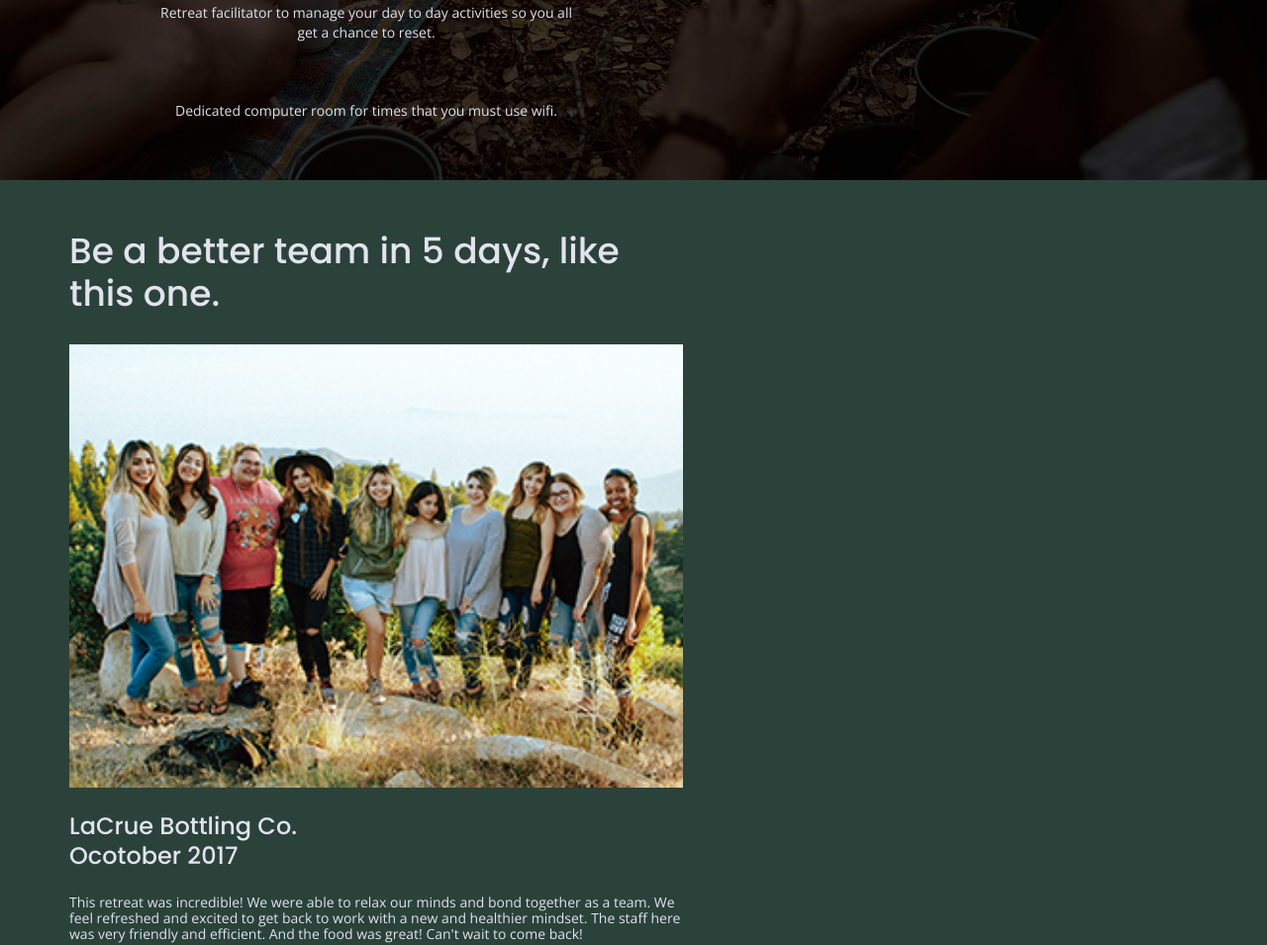
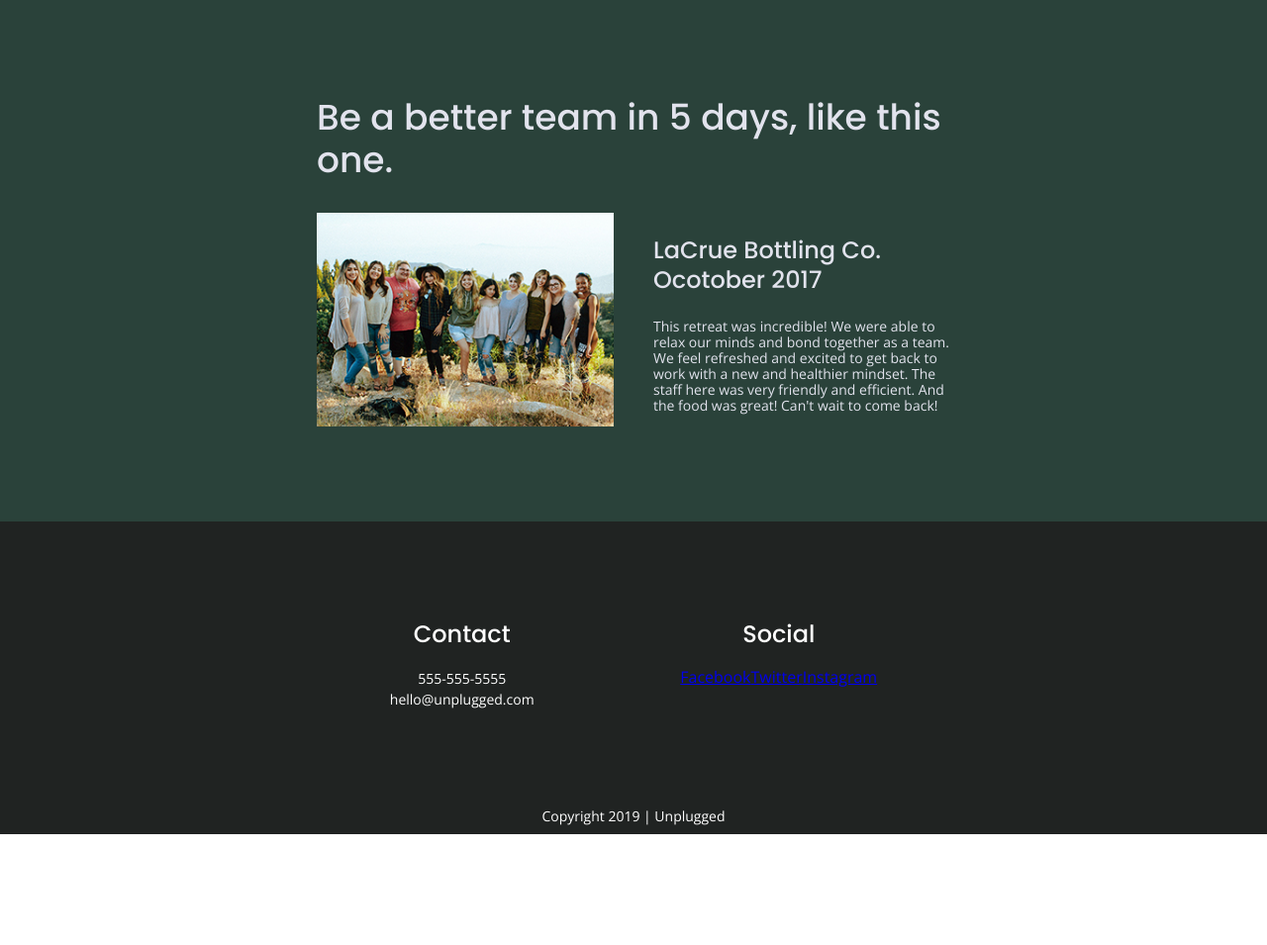
Before and after one commit to madelinekreiff/unplugged-retreat, a website built with Parcel: page index.html in a window 1280 px wide. Shown: the part 1434-2389 px from the top of the page at 99% size. After the commit the page ends 2277 px from the top, so only its background shows below. Built offline with nearby package versions, Linux system fonts and the light colour scheme.

Commit message:
Tablet styles for homepage complete

```diff
--- a/css/main.css
+++ b/css/main.css
@@ -226,7 +226,7 @@ footer p {
   font-weight: 500;
   line-height: 1.2em;
   margin: 0;
-  padding: 50px 0 0 20px;
+  padding: 50px 0;
 }
 
 /* Newsletter */
@@ -283,16 +283,20 @@ footer p {
   margin: 0;
 }
 .features {
+  align-items: center;
   background: url('../img/features-background.jpg') center no-repeat #333;
   background-size: cover;
   color: #e1e2ea;
+  display: flex;
+  flex-flow: row wrap;
+  justify-content: center;
 }
 .features h2 {
   font-family: 'Poppins', sans-serif;
   font-size: 1.875em;
   font-weight: 500;
   line-height: 1.2em;
-  margin: 50px 0 30px 20px;
+  margin: 50px 0 30px 0;
 }
 .features-items {
   align-items: center;
@@ -313,7 +317,11 @@ footer p {
 
 /* Reviews */
 .reviews {
+  align-items: center;
   background-color: #2a423a;
+  display: flex;
+  flex-flow: row wrap;
+  justify-content: center;
 }
 .reviews .content-wrapper {
   padding-bottom: 45px;
@@ -322,24 +330,28 @@ footer p {
   font-family: 'Poppins', sans-serif;
   font-size: 1.875em;
   font-weight: 500;
-  margin: 50px 0 30px 20px;
+  margin: 50px 0 30px 0;
 }
 .reviews-img {
-  margin: 0 0 0 20px;
+  margin: 0;
 }
 .reviews-img img {
   width: 100%;
+}
+.reviews-2017 {
+  align-items: center;
+  display: flex;
+  flex-flow: row wrap;
+  justify-content: flex-start;
 }
 .reviews-text-2017 h3 {
   font-family: 'Poppins', sans-serif;
   font-size: 1.125em;
   font-weight: 500;
-  margin-left: 20px;
   width: 48%;
 }
 .reviews-text-2017 p {
   font-size: 0.875em;
-  margin-left: 20px;
 }
 
 
@@ -361,7 +373,7 @@ footer p {
   padding: 50px 0;
 }
 
-/* Mission */
+/* Mission section */
 .mission {
   align-items: center;
   background-color: #527158;
@@ -375,7 +387,7 @@ footer p {
   margin: 0;
 }
 
-/* Contact Section */
+/* Contact section */
 .contact-section {
   align-items: center;
   background-color: #2a423a;
@@ -406,7 +418,7 @@ footer p {
 }
 
 /* -------------------- FAQ Page -------------------- */
-/* FAQ Main */
+/* FAQ main */
 .faq-main {
   align-items: center;
   background-color: #527158;
@@ -536,6 +548,7 @@ footer p {
     margin: 0 50px;
     max-width: 640px;
   }
+
   /* Header */
   .header-img {
     width: 90%;
@@ -563,6 +576,8 @@ footer p {
     padding-top: 100px;
   }
   .footer-content {
+    align-items: flex-start;
+    flex-basis: 50%;
     flex-direction: row;
   }
   .contact,
@@ -574,6 +589,11 @@ footer p {
   }
   .contact-address {
     line-height: 1.5em;
+  }
+  .copyright {
+    display: flex;
+    flex-basis: 50%;
+    justify-content: center;
   }
 
   /* ----- Homepage ----- */
@@ -588,26 +608,49 @@ footer p {
     display: flex;
     flex-flow: row wrap;
     justify-content: space-between;
+    padding-top: 45px;
   }
   .form-description,
   .signup-form {
     margin: 0;
     width: 40%;
   }
+
   /* Features */
   .features h1 {
     font-size: 2.25em;
     line-height: 1.33em;
   }
+  .features-items article {
+    align-items: center;
+    display: flex;
+    flex-basis: 50%;
+    justify-content: center;
+  }
+  .features-item-description {
+    width: 62%;
+  }
 
   /* Reviews */
+  .reviews {
+    padding: 50px 0;
+  }
   .reviews h2 {
     font-size: 2.25em;
     line-height: 1.2em;
   }
+  .reviews-2017 {
+    flex-wrap: nowrap;
+    justify-content: space-between;
+  }
+  .reviews-text-2017 {
+    margin-left: 40px;
+    width: 50%;
+  }
   .reviews-text-2017 h3 {
     font-size: 1.5em;
     line-height: 1.25em;
+    width: 100%;
   }
 
 }
```
